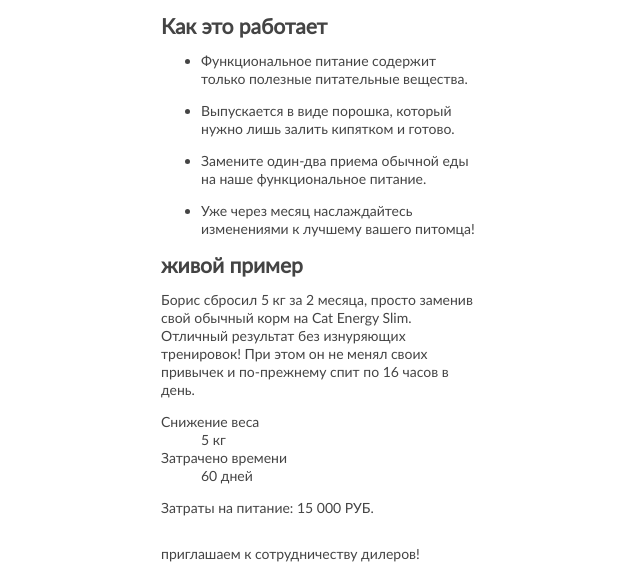
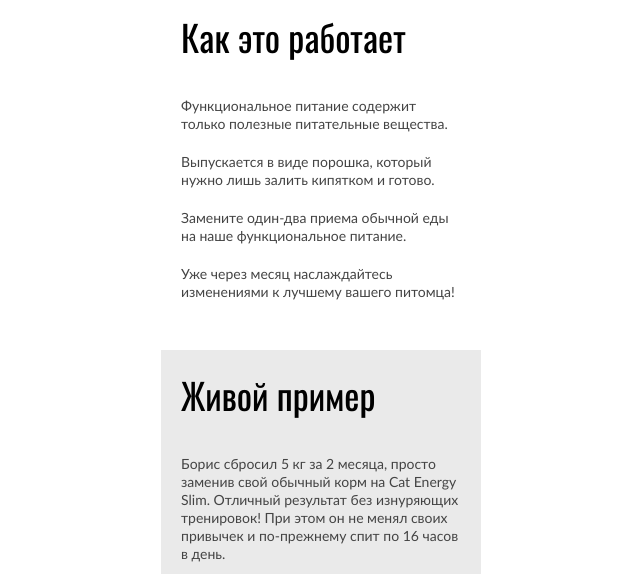
Before and after one commit to htmlacademy-adaptive/1876577-cat-energy-27, a website: page source/index.html in a window 1280 px wide. Shown: the part 1070-1644 px from the top of the page, without its empty margins (319-959 px from the left). Drawn offline with nearby package versions, Linux system fonts and the light colour scheme; files that its build step writes are made by us from their sources.

Commit message:
Продолжение стилизации

```diff
--- a/source/index.html
+++ b/source/index.html
@@ -69,7 +69,8 @@
     </section>
 
     <section class="advantages">
-      <h2>Как это работает</h2>
+      <div class="advantages__wrapper">
+        <h2 class="advanages__title">Как это работает</h2>
         <ul class="advantages__list">
           <li class="advantages__item">
             <p class="advantages__description">Функциональное питание содержит только полезные питательные вещества.</p>
@@ -85,25 +86,28 @@
             <p class="advantages__description">Уже через месяц наслаждайтесь изменениями к лучшему вашего питомца!</p>
           </li>
         </ul>
+      </div>
     </section>
 
-    <section class="model">
-      <h2 class="model__title">живой пример</h2>
-      <p class="model__example">Борис сбросил 5 кг за 2 месяца, просто заменив свой обычный корм на Cat Energy Slim.
+    <section class="example">
+      <div class="example__wrapper">
+        <h2 class="example__title">Живой пример</h2>
+        <p class="example__text">Борис сбросил 5 кг за 2 месяца, просто заменив свой обычный корм на Cat Energy Slim.
           Отличный результат без изнуряющих тренировок! При этом он не менял своих привычек и по-прежнему спит по 16
           часов в день. </p>
-      <dl class="model__results-list">
-        <div class="model__results-item">
-          <dt class="model__result-description">Снижение веса</dt>
-          <dd class="model__result-value">5 кг</dd>
+        <dl class="example__results-list">
+          <div class="example__results-item">
+            <dt class="example__result-description">Снижение веса</dt>
+            <dd class="example__result-value">5 кг</dd>
           </div>
 
-        <div class="model__results-item">
-          <dt class="model__result-description">Затрачено времени</dt>
-          <dd class="model__result-value">60 дней</dd>
+          <div class="example__results-item">
+            <dt class="example__result-description">Затрачено времени</dt>
+            <dd class="example__result-value">60 дней</dd>
           </div>
         </dl>
-      <p class="model__costs-example">Затраты на питание: 15 000 РУБ.</p>
+        <p class="example__costs-example">Затраты на питание: 15 000 РУБ.</p>
+      </div>
     </section>
   </main>
 
--- /dev/null
+++ b/source/sass/blocks/advantages.scss
@@ -0,0 +1,29 @@
+@import "../global/mixins.scss";
+
+.advantages {
+  width: 280px;
+  margin: 0 auto;
+  padding: 0 0 49px 0;
+}
+
+.advanages__title {
+  font-family: "Oswald", "Arial", sans-serif;
+  font-style: normal;
+  font-weight: 400;
+  font-size: 36px;
+  line-height: 40px;
+  color: #000000;
+  margin: 0;
+  margin-bottom: 40px
+}
+
+.advantages__list {
+  @include normalize-list();
+  display: flex;
+  flex-direction: column;
+  gap: 20px;
+}
+
+.advantages__description {
+  margin: 0;
+}
--- /dev/null
+++ b/source/sass/blocks/example.scss
@@ -0,0 +1,36 @@
+.example {
+  background-color: #eaeaea;
+}
+
+.example__wrapper {
+  width: 280px;
+  margin: 0 auto;
+  padding: 25px 20px 40px;
+}
+
+.example__title {
+  font-family: "Oswald", "Arial", sans-serif;
+  font-weight: 400;
+  font-size: 36px;
+  line-height: 40px;
+  color: #000000;
+  margin: 0;
+  margin-bottom: 40px;
+}
+
+.example__text {
+  margin: 0;
+  margin-bottom: 20px;
+}
+
+.example__results-list {
+  margin: 0;
+  padding: 0;
+  margin-bottom: 20px;
+  display: flex;
+  flex-direction: row;
+  justify-content: space-between;
+  text-align: center;
+}
+
+.example__results-item {}
--- a/source/sass/style.scss
+++ b/source/sass/style.scss
@@ -4,4 +4,6 @@
 @use "blocks/page";
 @use "blocks/promo";
 @use "blocks/button.scss";
-@use "blocks/applications.scss"
+@use "blocks/applications.scss";
+@use "blocks/advantages.scss";
+@use "blocks/example.scss";
```
Lines whose indentation alone changed are shown as unchanged.
